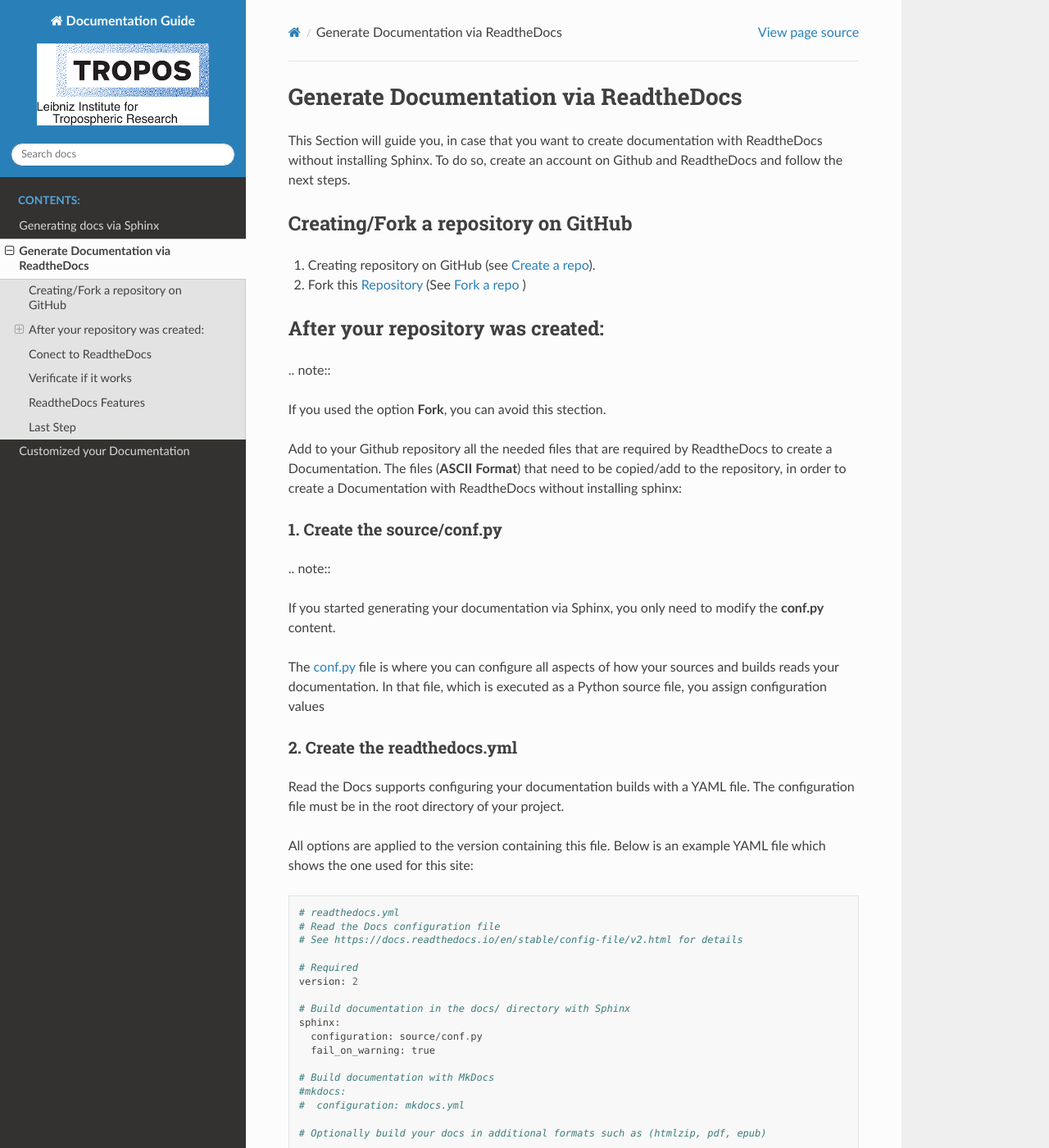
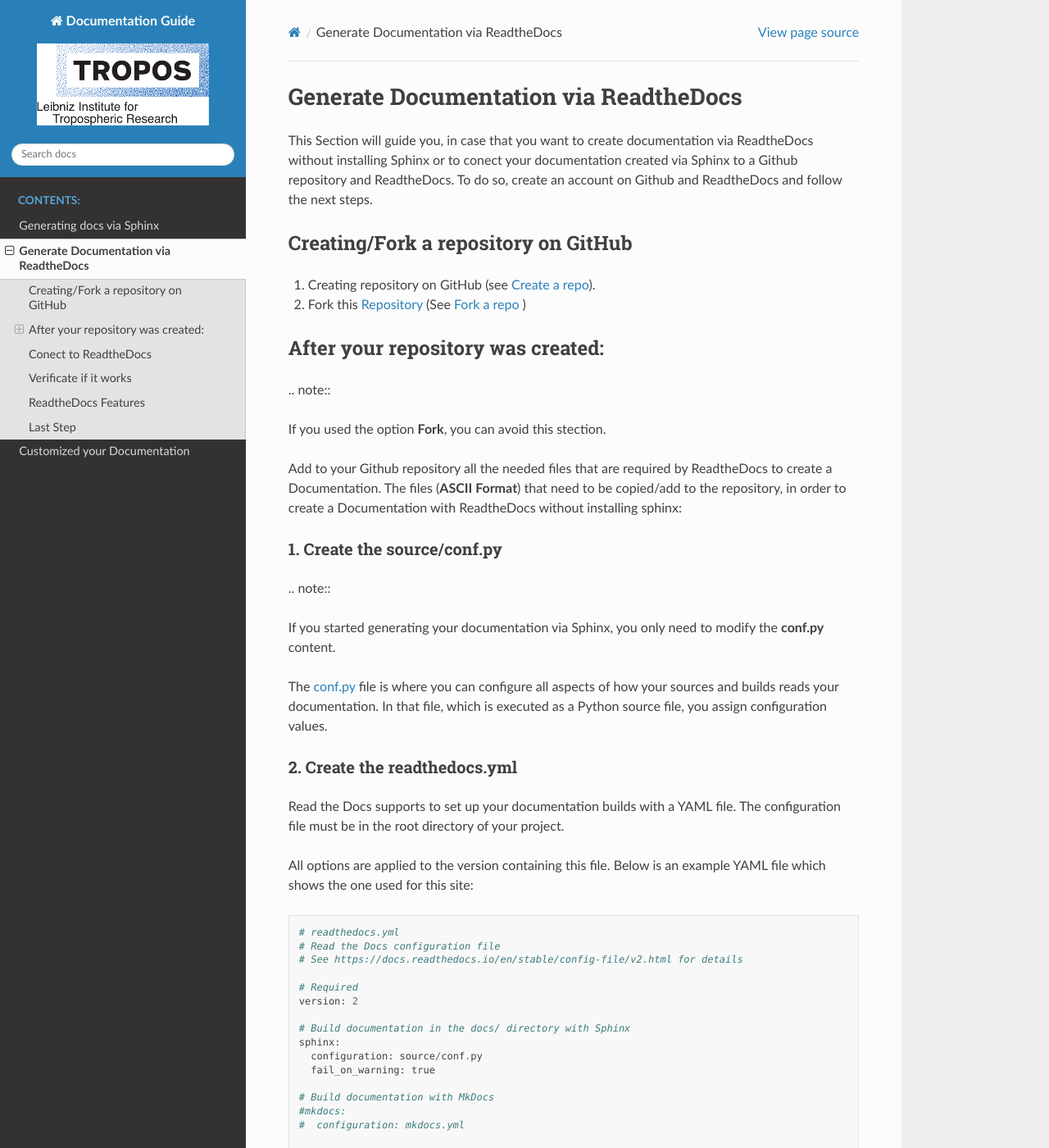
Before and after one commit to nbayer2020/Simple-GitHub-repo-and-ReadTheDocs-set-up-Guide, a Sphinx documentation site: the page built from source/read_the_docs.md, in a window 1280 px wide and 1400 px high. Shown: the whole window at 82% size. Built offline with Sphinx 7.4.7 and the Read the Docs theme 2.0.0, drawn with Linux system fonts in a browser that asks for light colours.

Commit message:
Update read_the_docs.md

````diff
--- a/source/read_the_docs.md
+++ b/source/read_the_docs.md
@@ -1,7 +1,7 @@
 
 # Generate Documentation via ReadtheDocs
 
-This Section will guide you, in case that you want to create documentation with ReadtheDocs without installing Sphinx.
+This Section will guide you, in case that you want to create documentation via ReadtheDocs without installing Sphinx or to conect your documentation created via Sphinx to a Github repository and ReadtheDocs.
 To do so, create an account on Github and ReadtheDocs and follow the next steps.
 
 ## Creating/Fork a repository on GitHub
@@ -26,11 +26,11 @@
    If you started generating your documentation via Sphinx, you only need to modify the **conf.py** content.
 
 The [conf.py](https://github.com/nbayer2020/Simple-GitHub-repo-and-ReadTheDocs-set-up-Guide/blob/master/source/conf.py) file is where you can configure all aspects of how your sources and builds reads your documentation.
-In that file, which is executed as a Python source file, you assign configuration values
+In that file, which is executed as a Python source file, you assign configuration values.
 
 ### 2. Create the readthedocs.yml
 
-Read the Docs supports configuring your documentation builds with a YAML file. The configuration file must be in the root directory of your project.
+Read the Docs supports to set up your documentation builds with a YAML file. The configuration file must be in the root directory of your project.
 
 All options are applied to the version containing this file. Below is an example YAML file which shows the one used for this site:
 ```
````
